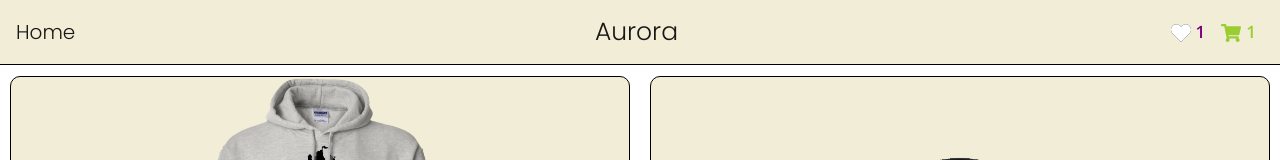
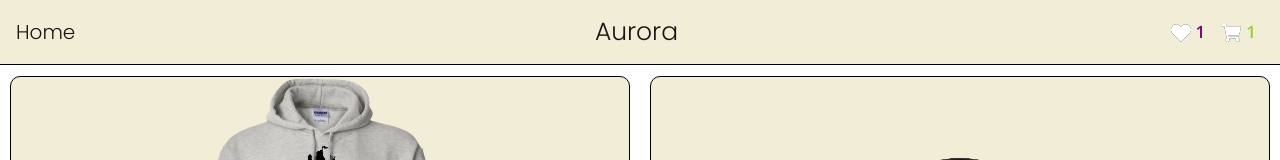
Before and after one commit to MartinYordanov374/WebStore-FullStack-Mockup, a React (Create React App) app: page /Home in a window 1280 px wide. Shown: the top 160 px of the page. Built offline with nearby package versions, Linux system fonts and the light colour scheme; a web font is replaced by a local one.

Commit message:
Added a cart indicator

```diff
--- a/src/Components/css/Header.css
+++ b/src/Components/css/Header.css
@@ -26,11 +26,13 @@
 }
 
 .shoppingCartIcon {
-  color: yellowgreen;
+  color: white;
+  -webkit-filter: drop-shadow(0.5px 0.5px 0.5px black);
+          filter: drop-shadow(0.5px 0.5px 0.5px black);
 }
 
 .shoppingCartIcon:hover {
-  color: #769e26;
+  color: yellowgreen;
 }
 
 .wishlistIcon {
--- a/src/Components/css/Header.scss
+++ b/src/Components/css/Header.scss
@@ -29,9 +29,11 @@ $backgroundColorNavbar: #F2EDD7FF;
         }
 }
 .shoppingCartIcon{
-    color: yellowgreen;
+    color: white;
+    filter: drop-shadow(0.5px 0.5px 0.5px black);
     &:hover{
-        color: rgb(118, 158, 38);
+        color:yellowgreen;
+
 
     }
 }
```
Also changed, not shown: 1 other file (tests, documents, lock files or other folders).
